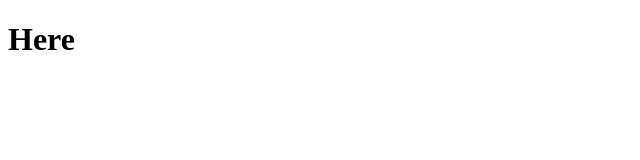
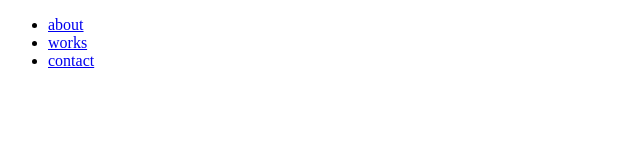
Before and after one commit to QxpoXq/mysite, a plain HTML site: page index.html in a window 1280 px wide. Shown: the whole page, without its empty margins (0-640 px from the left). Drawn offline with Linux system fonts and the light colour scheme.

Commit message:
small mod

```diff
--- a/index.html
+++ b/index.html
@@ -7,6 +7,20 @@
     <link rel="stylesheet" href="style.css">
 </head>
 <body>
-    <h1>Here</h1>
+    <header id="header">
+        <nav>
+            <ul>
+                <li><a href="#">about</a></li>
+                <li><a href="#">works</a></li>
+                <li><a href="#">contact</a></li>
+            </ul>
+        </nav>
+    </header>
+    <main>
+
+    </main>
+    <footer>
+
+    </footer>
 </body>
 </html>
```
